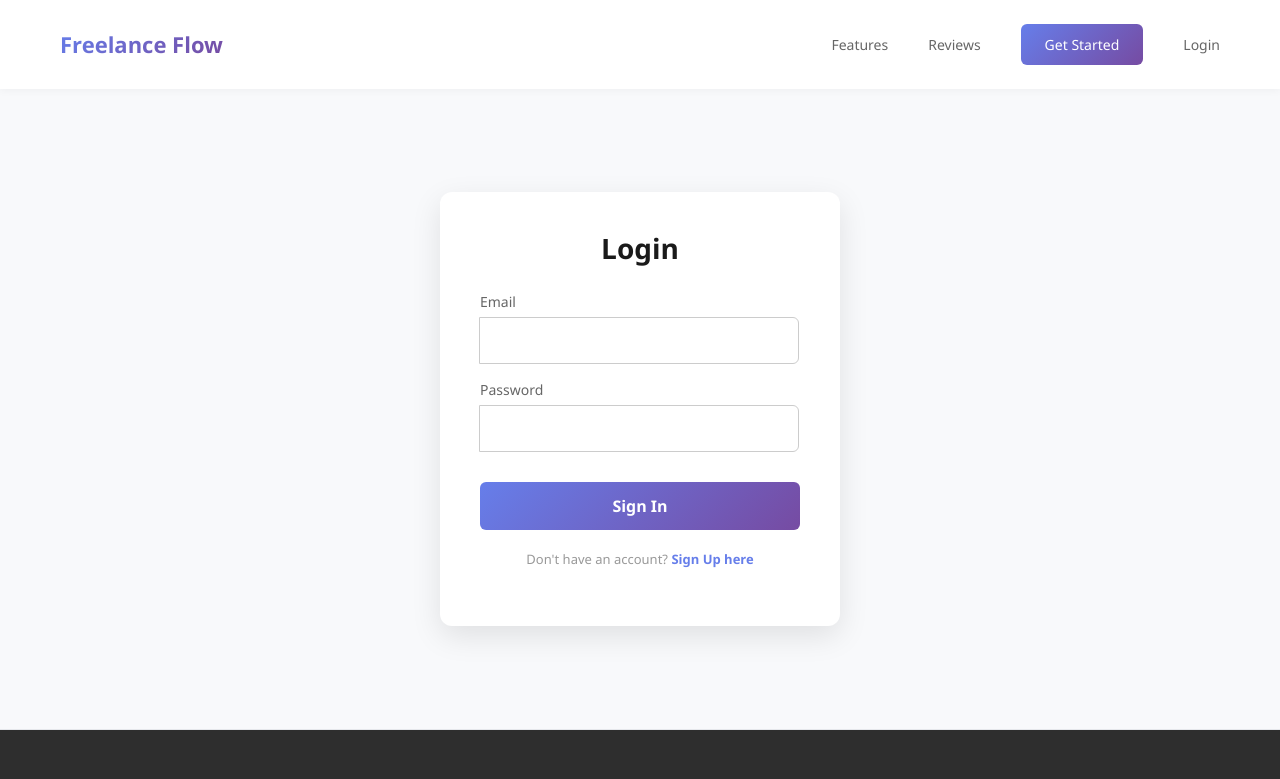
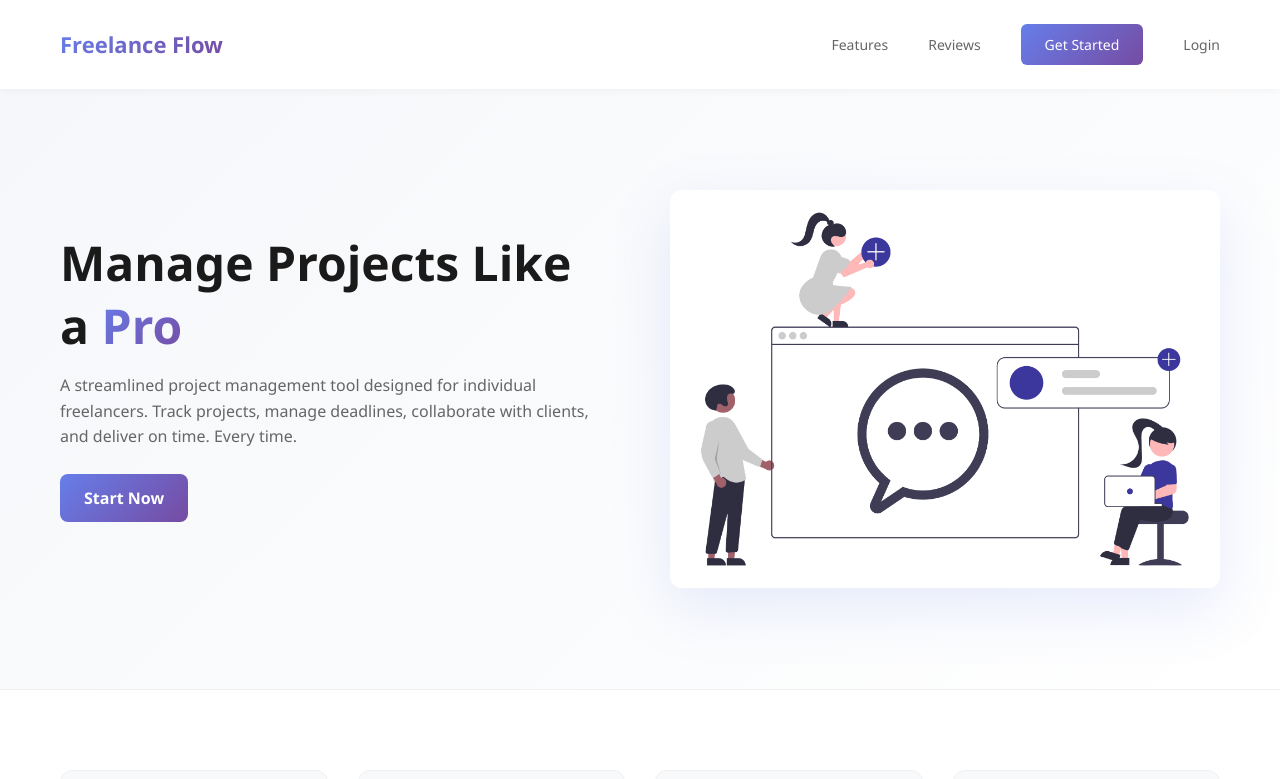
Before and after one commit to HafsaAyesha/ProjectManger, a React (Create React App) app in the folder frontend/: page / in a window 1280 px wide. Before the commit this address led to /login. Shown: the top 779 px of the page. Built offline with nearby package versions, Linux system fonts and the light colour scheme.

Commit message:
fixed routes

```diff
--- a/frontend/src/App.js
+++ b/frontend/src/App.js
@@ -25,13 +25,8 @@ const App = () => {
     <Router>
       <Routes>
 
-        {/* DEFAULT page → Dashboard */}
-        <Route
-          path="/"
-          element={
-            user ? <Dashboard user={user} /> : <Navigate to="/login" />
-          }
-        />
+        {/* DEFAULT page → HOme */}
+        <Route path="/" element={<Home />} />
 
         {/* Home moved to /home (optional) */}
         <Route path="/home" element={<Home />} />
```
